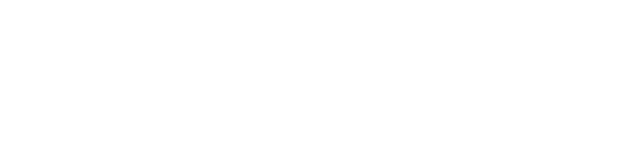
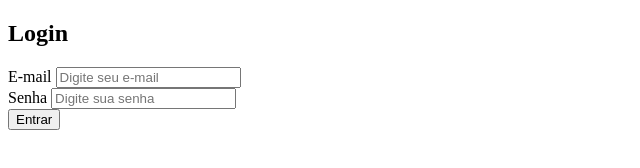
Before and after one commit to Juli4Brandao/Vital-Recife, a plain HTML site: page login.html in a window 1280 px wide. Shown: the whole page, without its empty margins (0-640 px from the left). Drawn offline with Linux system fonts and the light colour scheme.

Commit message:
Tela de login

```diff
--- a/index.html
+++ b/index.html
@@ -4,7 +4,7 @@
     <meta charset="UTF-8">
     <meta name="viewport" content="width=device-width, initial-scale=1.0">
     <title>Vital Recife</title>
-    <link rel="stylesheet" href="css/estilos.css">
+    <link rel="stylesheet" href="css/index.css">
 </head>
 <body>
     <div class="container">
--- a/login.html
+++ b/login.html
@@ -0,0 +1,30 @@
+<!DOCTYPE html>
+<html lang="pt-br">
+<head>
+    <meta charset="UTF-8">
+    <meta name="viewport" content="width=device-width, initial-scale=1.0">
+    <title>Vital Recife</title>
+    <link rel="stylesheet" href="css/login.css">
+</head>
+<body>
+    <div class="container">
+
+            <form  class="form">
+                <h2>Login</h2>
+
+                <div class="input">
+                    <label for="email">E-mail</label>
+                    <input type="email" id="email" placeholder="Digite seu e-mail" required>
+                </div>
+
+                <div class="input">
+                    <label for="senha">Senha</label>
+                    <input type="password" id="senha" placeholder="Digite sua senha" required>
+                </div>
+
+                <button type="submit">Entrar</button>
+            </form>
+
+    </div>
+</body>
+</html>
```
